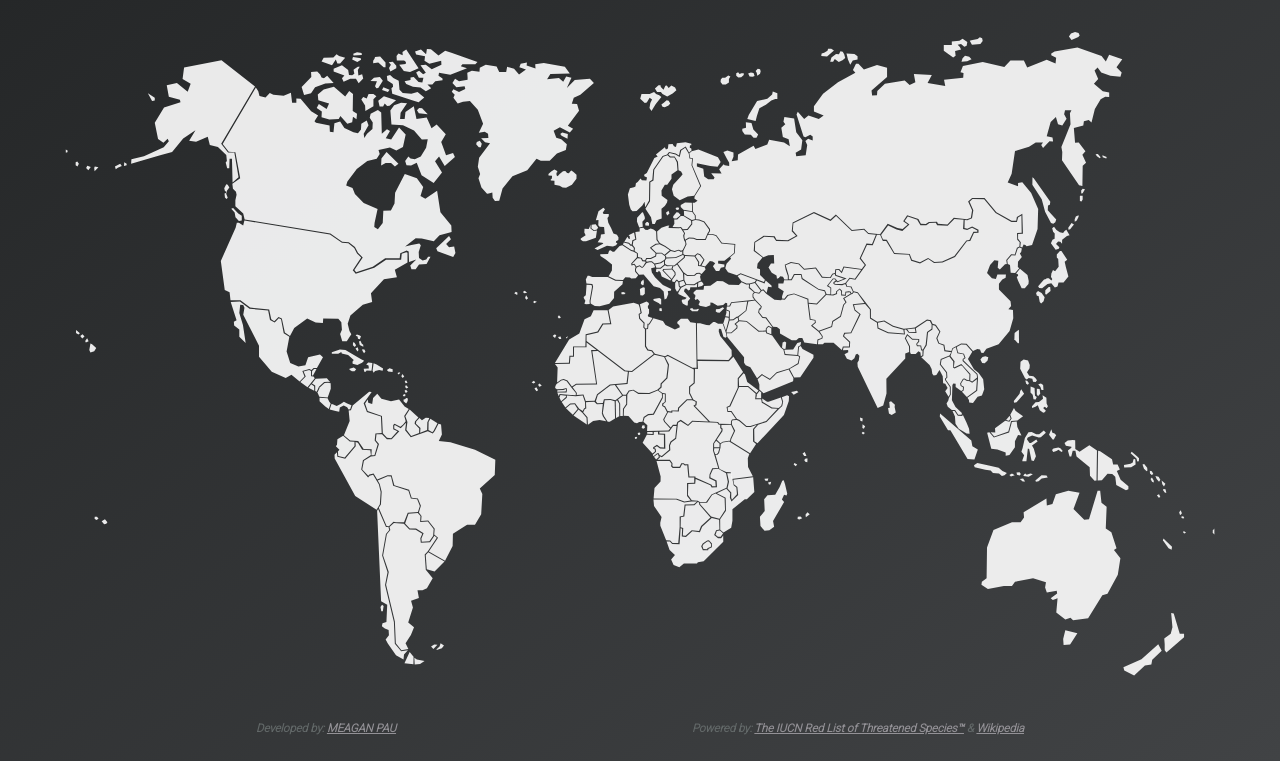
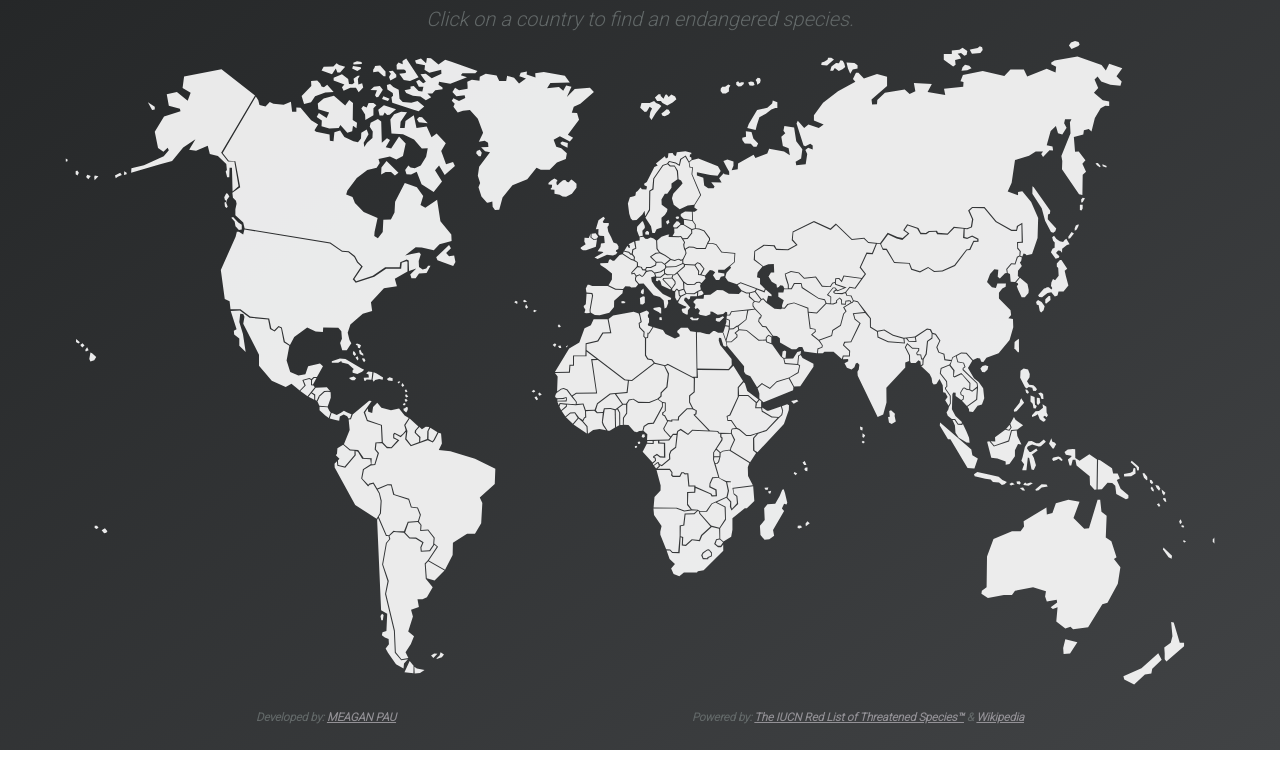
Before and after one commit to meaganpau/endangered-species, a plain HTML site: page index.html in a window 1280 px wide. Shown: the part 121-882 px from the top of the page. Drawn offline with nearby package versions, Linux system fonts and the light colour scheme.

Commit message:
added h2

```diff
--- a/index.html
+++ b/index.html
@@ -13,7 +13,7 @@
     <header>
         <h1>Map of Endangered Species</h1>
         <hr>
-        <h2></h2>
+        <h2>Click on a country to find an endangered species.</h2>
     </header>
     <main>
         <section class="world-map">
--- a/styles/style.scss
+++ b/styles/style.scss
@@ -34,6 +34,15 @@ h1 {
 	font-size: calc(2rem + 2vw);
 	margin-top: 1.5%;
 	text-shadow: 5px 5px 10px rgba(0,0,0,0.05);
+}
+
+h2 {
+	font-family: 'Roboto', sans-serif;
+	font-size: calc(0.85rem + 0.5vw);
+	color: $grey;
+	font-style: italic;
+	font-weight: lighter;
+	margin-top: 1%;
 }
 
 h3 {
@@ -79,7 +88,6 @@ hr {
 	width: 100%;
 	transform: scale(0);
 	transition: all 2s ease;
-	// background: white;
 }
 
 .world-map.large {
@@ -92,7 +100,7 @@ hr {
 }
 
 #vmap {
-	height: 90vh;
+	height: 85vh;
 	transition: all 2s ease;
 	width: 100%;
 }
```
Also changed, not shown: styles/style.css.
